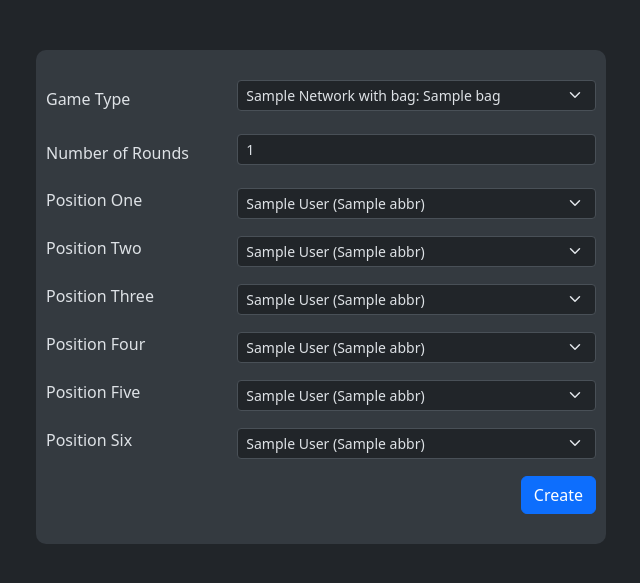
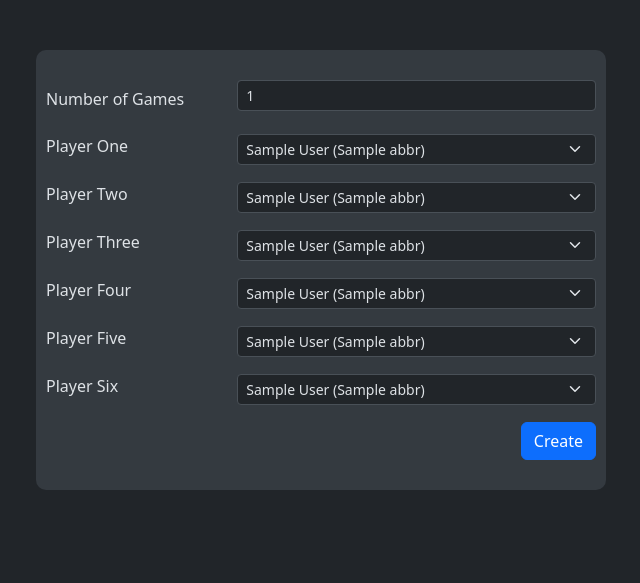
Before and after one commit to prijatelilab/PrijateliTree, a Python web app: template prijateli_tree/app/templates/create_session.html in a window 1280 px wide. Shown: the part 58-641 px from the top of the page, without its empty margins (319-959 px from the left). Run offline with Jinja, Linux system fonts and the light colour scheme; the template is opened without the code that fills it: most values are stand-ins (such as "Sample title", 1, 10 or a date in 2020).

Commit message:
Update create_session.html

```diff
--- a/prijateli_tree/app/templates/create_session.html
+++ b/prijateli_tree/app/templates/create_session.html
@@ -1,6 +1,6 @@
 {% extends "base.html" %}
 {% block title %}
-  PrijateliTree - Create Game
+  PrijateliTree - Create Session
 {% endblock title %}
 {% block helper_script %}
   <script>
@@ -24,19 +24,9 @@
   <div class="container-sm">
     <div class="row">
       <div class="form-container bg-light-subtle col-xs-12 offset-md-1 col-md-10 offset-lg-1 col col-lg-10 offset-xl-3 col col-xl-6">
-        <form method="post" action='{{ url_for("create_game") }}'>
+        <form method="post" action='{{ url_for("create_session") }}'>
           <div class="mb-3 row">
-            <label for="game-type" class="col-sm-4 col-form-label">Game Type</label>
-            <div class="col-sm-8">
-              <select id="game-type" class="form-select form-select-sm" name="game_type">
-                {% for gt in game_types|sort(attribute='network, bag') %}
-                  <option value="{{ gt.id }}">{{ gt.network|title }} with bag: {{ gt.bag }}</option>
-                {% endfor %}
-              </select>
-            </div>
-          </div>
-          <div class="mb-3 row">
-            <label for="num-rounds" class="col-sm-4 col-form-label">Number of Rounds</label>
+            <label for="num-games" class="col-sm-4 col-form-label">Number of Games</label>
             <div class="col-sm-8">
               <input type="number"
                      min="1"
@@ -44,12 +34,12 @@
                      max="50"
                      class="form-control form-control-sm"
                      value="1"
-                     id="num-rounds"
-                     name="rounds">
+                     id="num-games"
+                     name="num_games">
             </div>
           </div>
           <div class="mb-3 row">
-            <label for="pos-one" class="col-sm-4 form-label">Position One</label>
+            <label for="pos-one" class="col-sm-4 form-label">Player One</label>
             <div class="col-sm-8">
               <select id="pos-one" class="form-select form-select-sm" name="pos_one">
                 {% for s in students|sort(attribute='last_name') %}
@@ -59,7 +49,7 @@
             </div>
           </div>
           <div class="mb-3 row">
-            <label for="pos-two" class="col-sm-4 form-label">Position Two</label>
+            <label for="pos-two" class="col-sm-4 form-label">Player Two</label>
             <div class="col-sm-8">
               <select id="pos-two" class="form-select form-select-sm" name="pos_two">
                 {% for s in students|sort(attribute='last_name') %}
@@ -69,7 +59,7 @@
             </div>
           </div>
           <div class="mb-3 row">
-            <label for="pos-three" class="col-sm-4 form-label">Position Three</label>
+            <label for="pos-three" class="col-sm-4 form-label">Player Three</label>
             <div class="col-sm-8">
               <select id="pos-three" class="form-select form-select-sm" name="pos_three">
                 {% for s in students|sort(attribute='last_name') %}
@@ -79,7 +69,7 @@
             </div>
           </div>
           <div class="mb-3 row">
-            <label for="pos-four" class="col-sm-4 form-label">Position Four</label>
+            <label for="pos-four" class="col-sm-4 form-label">Player Four</label>
             <div class="col-sm-8">
               <select id="pos-four" class="form-select form-select-sm" name="pos_four">
                 {% for s in students|sort(attribute='last_name') %}
@@ -89,7 +79,7 @@
             </div>
           </div>
           <div class="mb-3 row">
-            <label for="pos-five" class="col-sm-4 form-label">Position Five</label>
+            <label for="pos-five" class="col-sm-4 form-label">Player Five</label>
             <div class="col-sm-8">
               <select id="pos-five"
                       class="col-sm-4 form-select form-select-sm"
@@ -101,7 +91,7 @@
             </div>
           </div>
           <div class="mb-3 row">
-            <label for="pos-six" class="col-sm-4 form-label">Position Six</label>
+            <label for="pos-six" class="col-sm-4 form-label">Player Six</label>
             <div class="col-sm-8">
               <select id="pos-six"
                       class="col-sm-4 form-select form-select-sm"
```
